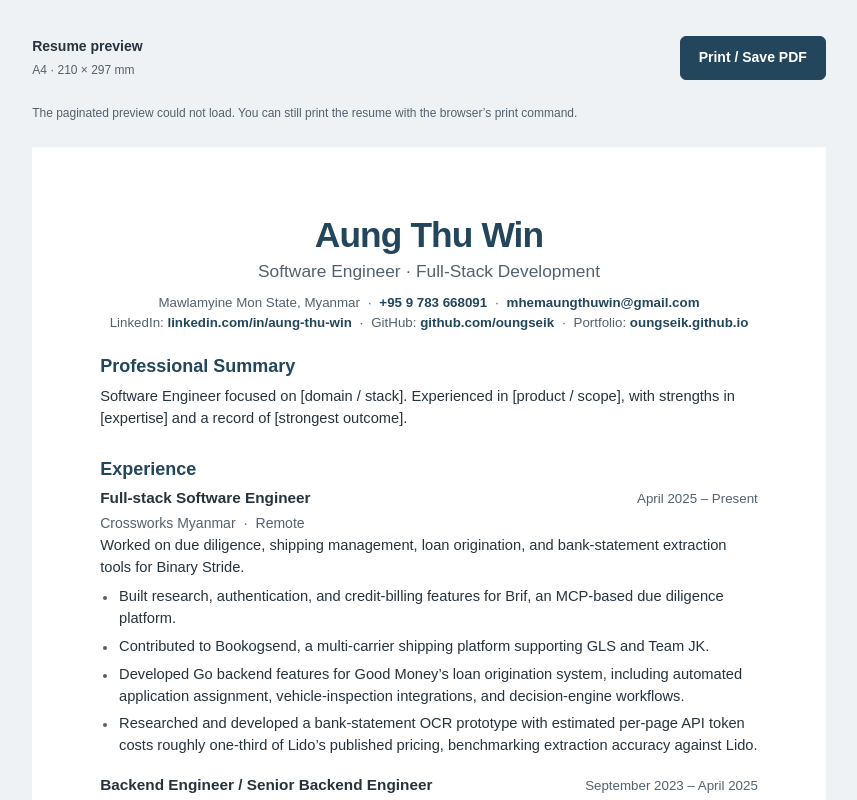
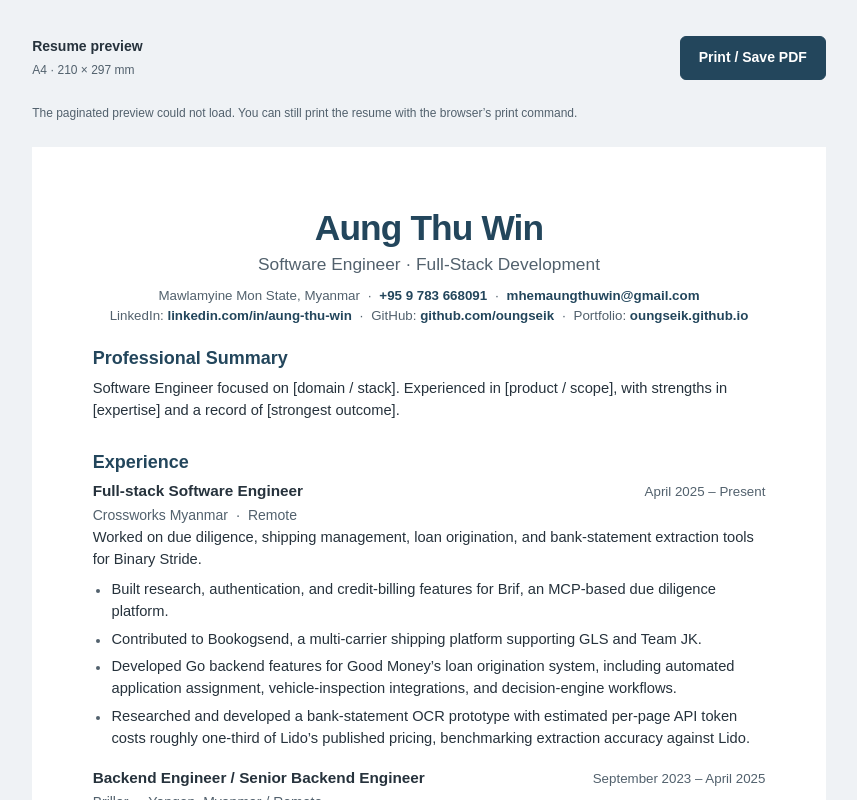
Before and after one commit to Oungseik/oungseik.github.io, a SvelteKit app: page /resume in a window 1280 px wide. Shown: the top 800 px of the page, without its empty margins (211-1068 px from the left). Built offline with nearby package versions, Linux system fonts and the light colour scheme.

Commit message:
style: reduce resume page margins to 16mm

```diff
--- a/src/routes/resume/+page.svelte
+++ b/src/routes/resume/+page.svelte
@@ -480,7 +480,7 @@
     box-sizing: border-box;
     width: 210mm;
     min-height: 297mm;
-    padding: 18mm;
+    padding: 16mm;
     background: var(--paper);
     box-shadow: 0 8px 28px rgb(38 50 60 / 9%);
   }
@@ -546,7 +546,7 @@
 
   @page resume-source {
     size: A4 portrait;
-    margin: 18mm;
+    margin: 16mm;
   }
 
   @media print {
--- a/src/routes/resume/resume.css
+++ b/src/routes/resume/resume.css
@@ -1,6 +1,6 @@
 @page {
   size: A4 portrait;
-  margin: 18mm;
+  margin: 16mm;
 }
 
 .resume {
```
